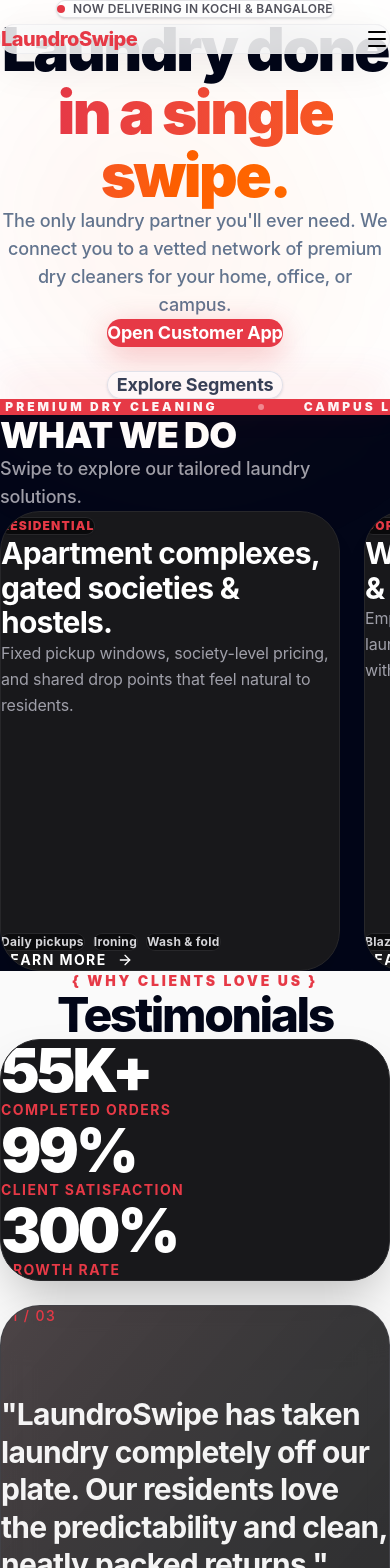
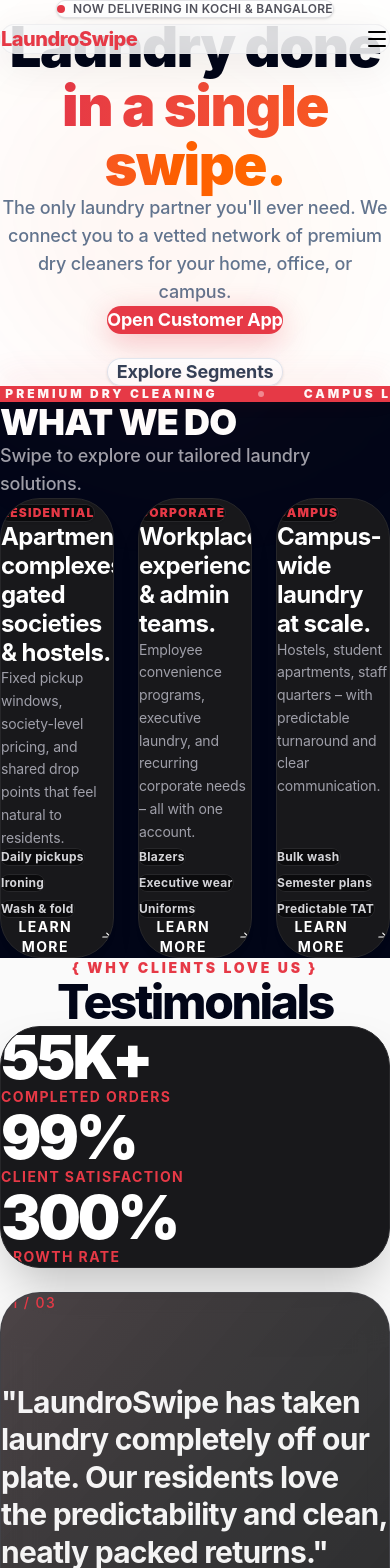
Before and after one commit to tuttucodes/laundroswipe-android, a Next.js app: page / in a window 390 px wide. Shown: the top 1568 px of the page. Built offline with nearby package versions, Linux system fonts and the light colour scheme; no server answers; the database is empty.

Commit message:
UI Polish: Perfected alignment, hero padding, and horizontal scroll snapping

```diff
--- a/app/page.tsx
+++ b/app/page.tsx
@@ -105,14 +105,14 @@
 
       {/* Segments/Tabs Section (Dark Mode) */}
       <section id="segments" className="bg-slate-950 py-24 md:py-32 overflow-hidden">
-        <div className="mx-auto max-w-[1400px] px-4 md:px-8">
+        <div className="mx-auto max-w-6xl px-4 md:px-8">
           <SegmentTabs />
         </div>
       </section>
 
       {/* Testimonials Section (Light Mode/White background) */}
       <section id="testimonials" className="bg-zinc-50 py-24 md:py-32">
-        <div className="mx-auto max-w-[1400px] px-4 md:px-8">
+        <div className="mx-auto max-w-6xl px-4 md:px-8">
           <div className="mb-16 text-center">
             <p className="text-sm font-black uppercase tracking-[0.2em] text-[#E63946] mb-4">
               {'{'} WHY CLIENTS LOVE US {'}'}
@@ -127,7 +127,7 @@
 
       {/* Footer / Contact (Dark Mode) */}
       <footer id="contact" className="bg-slate-950 text-white pb-12">
-        <div className="mx-auto max-w-[1400px] px-4 py-20 md:px-8">
+        <div className="mx-auto max-w-6xl px-4 py-20 md:px-8">
           <div className="grid gap-12 md:grid-cols-[1.5fr_1fr] items-center">
             <div className="space-y-8 pr-0 md:pr-12">
               <h2 className="text-5xl font-extrabold tracking-tighter sm:text-6xl max-w-sm leading-[1.1]">
--- a/components/home/HeroAnimations.tsx
+++ b/components/home/HeroAnimations.tsx
@@ -3,7 +3,7 @@
 
 export function HeroAnimations() {
   return (
-    <div className="relative flex flex-col items-center pt-48 md:pt-56 pb-32 text-center px-4 md:px-6 z-10">
+    <div className="relative flex flex-col items-center pt-56 md:pt-64 lg:pt-[240px] pb-32 text-center px-4 md:px-6 z-10">
       {/* Background Gradient Blob */}
       <div className="absolute top-1/2 left-1/2 -translate-x-1/2 -translate-y-1/2 w-full max-w-3xl h-[400px] bg-gradient-to-tr from-[#E63946]/10 via-orange-500/5 to-transparent blur-[100px] -z-10 rounded-full pointer-events-none" />
 
@@ -21,9 +21,9 @@
       <motion.h1
         initial={{ opacity: 0, y: 20 }}
         animate={{ opacity: 1, y: 0 }}
-        className="mx-auto max-w-5xl text-6xl font-black tracking-[-.04em] text-slate-950 px-2 sm:text-7xl md:text-[5.5rem] leading-[1.05]"
+        className="mx-auto max-w-5xl text-[3.5rem] font-black tracking-tight text-slate-950 px-2 sm:text-7xl md:text-[5.5rem] leading-[1.05]"
       >
-        Laundry done <br className="hidden sm:block" />
+        Laundry done <br />
         <span className="text-transparent bg-clip-text bg-gradient-to-r from-[#E63946] to-orange-500">
           in a single swipe.
         </span>
--- a/components/home/ScrollingMarquee.tsx
+++ b/components/home/ScrollingMarquee.tsx
@@ -10,7 +10,7 @@
   const duplicatedWords = [...words, ...words, ...words, ...words];
 
   return (
-    <div className="relative z-20 flex w-full overflow-hidden bg-[#E63946] py-4 shadow-[0_-15px_40px_rgba(230,57,70,0.15)] -mt-2">
+    <div className="relative z-20 flex w-full overflow-hidden bg-[#E63946] py-5 shadow-[0_-10px_30px_rgba(230,57,70,0.1)]">
       <motion.div
         className="flex shrink-0 items-center gap-10 md:gap-16"
         animate={{ x: "-50%" }}
--- a/components/home/SegmentTabs.tsx
+++ b/components/home/SegmentTabs.tsx
@@ -35,7 +35,7 @@
 export function SegmentTabs() {
   return (
     <div className="w-full">
-      <div className="mb-12 flex flex-col items-start gap-6 md:flex-row md:items-end md:justify-between px-2">
+      <div className="mb-12 flex flex-col items-start gap-6 md:flex-row md:items-end md:justify-between">
         <div>
           <h2 className="text-4xl font-black tracking-tight text-white uppercase sm:text-5xl text-left">
             WHAT WE DO
@@ -45,7 +45,7 @@
       </div>
 
       {/* Horizontal Scroll Area */}
-      <div className="flex gap-6 overflow-x-auto pb-12 pt-4 px-2 snap-x snap-mandatory [&::-webkit-scrollbar]:hidden [-ms-overflow-style:none] [scrollbar-width:none]">
+      <div className="flex gap-6 overflow-x-auto pb-12 pt-4 snap-x snap-mandatory [&::-webkit-scrollbar]:hidden [-ms-overflow-style:none] [scrollbar-width:none] -mx-4 px-4 md:-mx-8 md:px-8">
         {tabs.map((segment, i) => (
           <motion.div
             key={segment.id}
@@ -53,19 +53,19 @@
             whileInView={{ opacity: 1, x: 0 }}
             viewport={{ once: true, margin: "-50px" }}
             transition={{ delay: i * 0.1, duration: 0.5 }}
-            className="group relative flex h-[460px] min-w-[340px] max-w-[420px] flex-1 shrink-0 snap-center flex-col justify-between overflow-hidden rounded-[2.5rem] bg-zinc-900 border border-zinc-800 p-8 text-white shadow-xl transition-all duration-300 hover:-translate-y-2 hover:shadow-[0_20px_40px_rgba(230,57,70,0.15)] hover:border-zinc-700 md:min-w-[420px] md:p-10 cursor-grab active:cursor-grabbing"
+            className="group relative flex min-h-[420px] w-[85vw] max-w-[400px] flex-1 shrink-0 snap-start flex-col justify-between overflow-hidden rounded-[2.5rem] bg-zinc-900 border border-zinc-800 p-8 text-white shadow-xl transition-all duration-300 hover:-translate-y-2 hover:shadow-[0_20px_40px_rgba(230,57,70,0.15)] hover:border-zinc-700 md:min-w-[400px] md:p-10 cursor-grab active:cursor-grabbing"
           >
             {/* Background Hint */}
             <div className="absolute inset-0 bg-gradient-to-br from-[#E63946]/10 to-transparent opacity-0 transition-opacity duration-500 group-hover:opacity-100 pointer-events-none" />
 
             <div className="relative z-10">
-              <span className="mb-8 inline-block rounded-full bg-zinc-950 px-5 py-2 text-xs font-black tracking-widest text-[#E63946] ring-1 ring-zinc-800 shadow-sm">
+              <span className="mb-6 inline-block rounded-full bg-zinc-950 px-4 py-1.5 text-xs font-black tracking-widest text-[#E63946] ring-1 ring-zinc-800 shadow-sm">
                 {segment.title}
               </span>
-              <h3 className="text-3xl font-bold md:text-4xl leading-[1.15] tracking-tight mb-5">
+              <h3 className="text-2xl font-bold md:text-3xl lg:text-4xl leading-[1.2] tracking-tight mb-4">
                 {segment.content.headline}
               </h3>
-              <p className="text-zinc-400 text-base md:text-lg leading-relaxed line-clamp-3">
+              <p className="text-zinc-400 text-sm md:text-base leading-relaxed">
                 {segment.content.desc}
               </p>
             </div>
```
